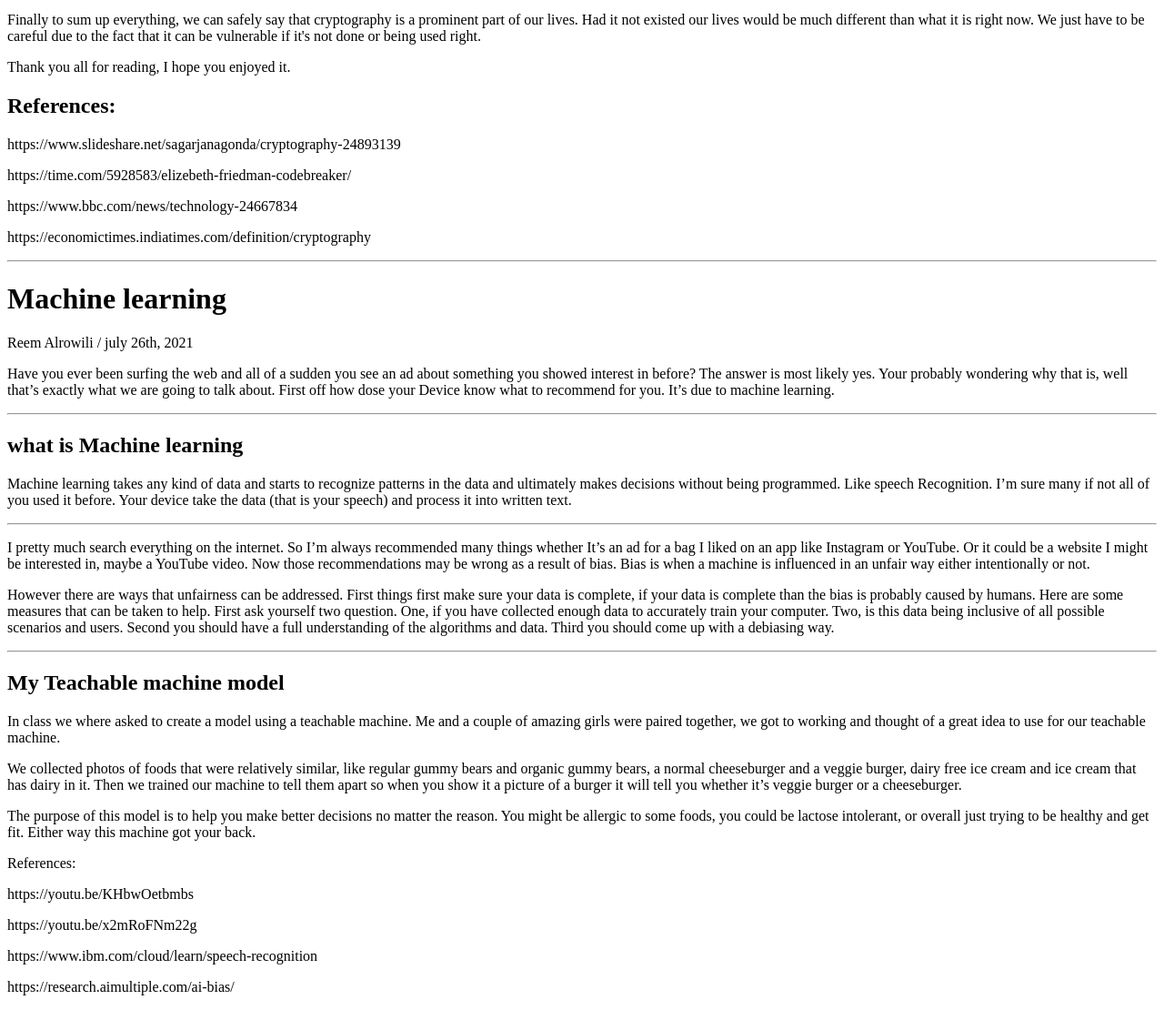
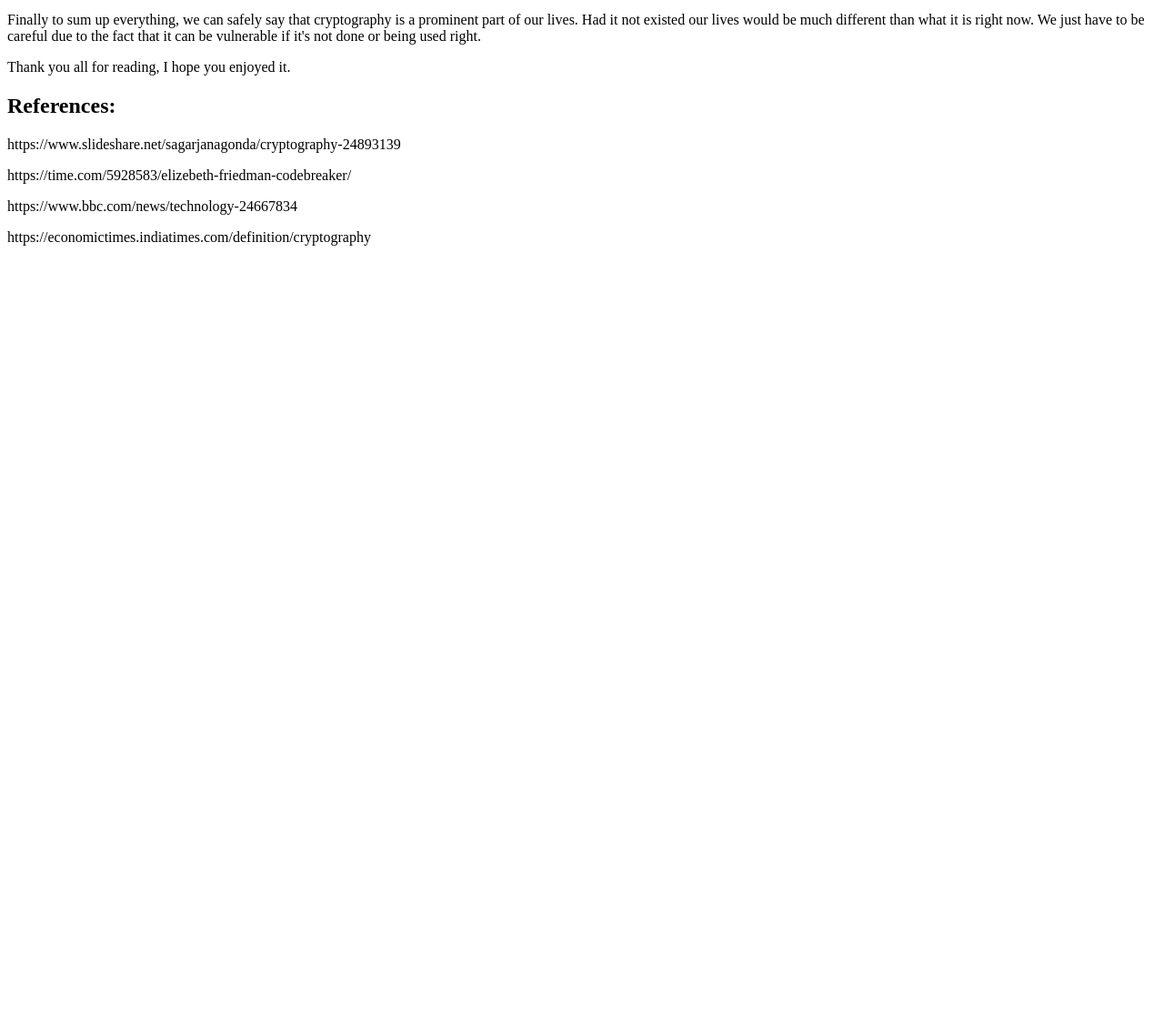
Before and after one commit to itgirls2021/rfalrowi, a plain HTML site: page blog.html in a window 1280 px wide. Shown: the part 607-1717 px from the top of the page at 91% size. After the commit the page ends 893 px from the top, so only its background shows below. Drawn offline with Linux system fonts and the light colour scheme.

Commit message:
Add files via upload

```diff
--- a/blog.html
+++ b/blog.html
@@ -66,56 +66,6 @@
                   https://economictimes.indiatimes.com/definition/cryptography
               </p>
         </p>
-        <hr>
-        <h1> Machine learning </h1>
-        <p> Reem Alrowili / july 26th, 2021</p>
-        <p>
-          Have you ever been surfing the web and all of a sudden you see an ad about something you showed interest in before? The answer is most likely yes.
-          Your probably wondering why that is, well that’s exactly what we are going to talk about.
-          First off how dose your Device know what to recommend for you. It’s due to machine learning.
-        </p>
-        <hr>
-        <h2> what is Machine learning  </h2>
-        <p>
-             Machine learning takes any kind of data and starts to recognize patterns in the data and ultimately makes decisions without being programmed. Like speech Recognition. I’m sure many if not all of you used it before. Your device take the data (that is your speech) and process it into written text.
-        </p>
-        <hr>
-        <p>
-             I pretty much search everything on the internet. So I’m always recommended many things whether It’s an ad for a bag I liked on an app like Instagram or YouTube. Or it could be a website I might be interested in, maybe a YouTube video. Now those recommendations may be wrong as a result of bias.
-             Bias is when a machine is influenced in an unfair way either intentionally or not.
-        </p>
-        <p>
-          However there are ways that unfairness can be addressed. First things first make sure your data is complete, if your data is complete than the bias is probably caused by humans. Here are some measures that can be taken to help.
-          First ask yourself two question. One, if you have collected enough data to accurately train your computer. Two, is this data being inclusive of all possible scenarios and users.
-          Second you should have a full understanding of the algorithms and data.
-          Third you should come up with a debiasing way.
-        </p>
-        <hr>
-        <h2> My Teachable machine model </h2>
-        <p>
-          In class we where asked to create a model using a teachable machine. Me and a couple of amazing girls were paired together, we got to working and thought of a great idea to use for our teachable machine.
-        </p>
-        <p>
-          We collected photos of foods that were relatively similar, like regular gummy bears and organic gummy bears, a normal cheeseburger and a veggie burger, dairy free ice cream and ice cream that has dairy in it. Then we trained our machine to tell them apart so when you show it a picture of a burger it will tell you whether it’s veggie burger or a cheeseburger.
-        </p>
-        <p>
-          The purpose of this model is to help you make better decisions no matter the reason. You might be allergic to some foods, you could be lactose intolerant, or overall just trying to be healthy and get fit. Either way this machine got your back.
-        </p>
-        <p>
-             References:
-        </p>
-        <p>
-          https://youtu.be/KHbwOetbmbs
-        </p>
-        <p>
-          https://youtu.be/x2mRoFNm22g
-        </p>
-        <p>
-          https://www.ibm.com/cloud/learn/speech-recognition
-        </p>
-        <p>
-            https://research.aimultiple.com/ai-bias/
-        </p>
 
     </body>
 
```
